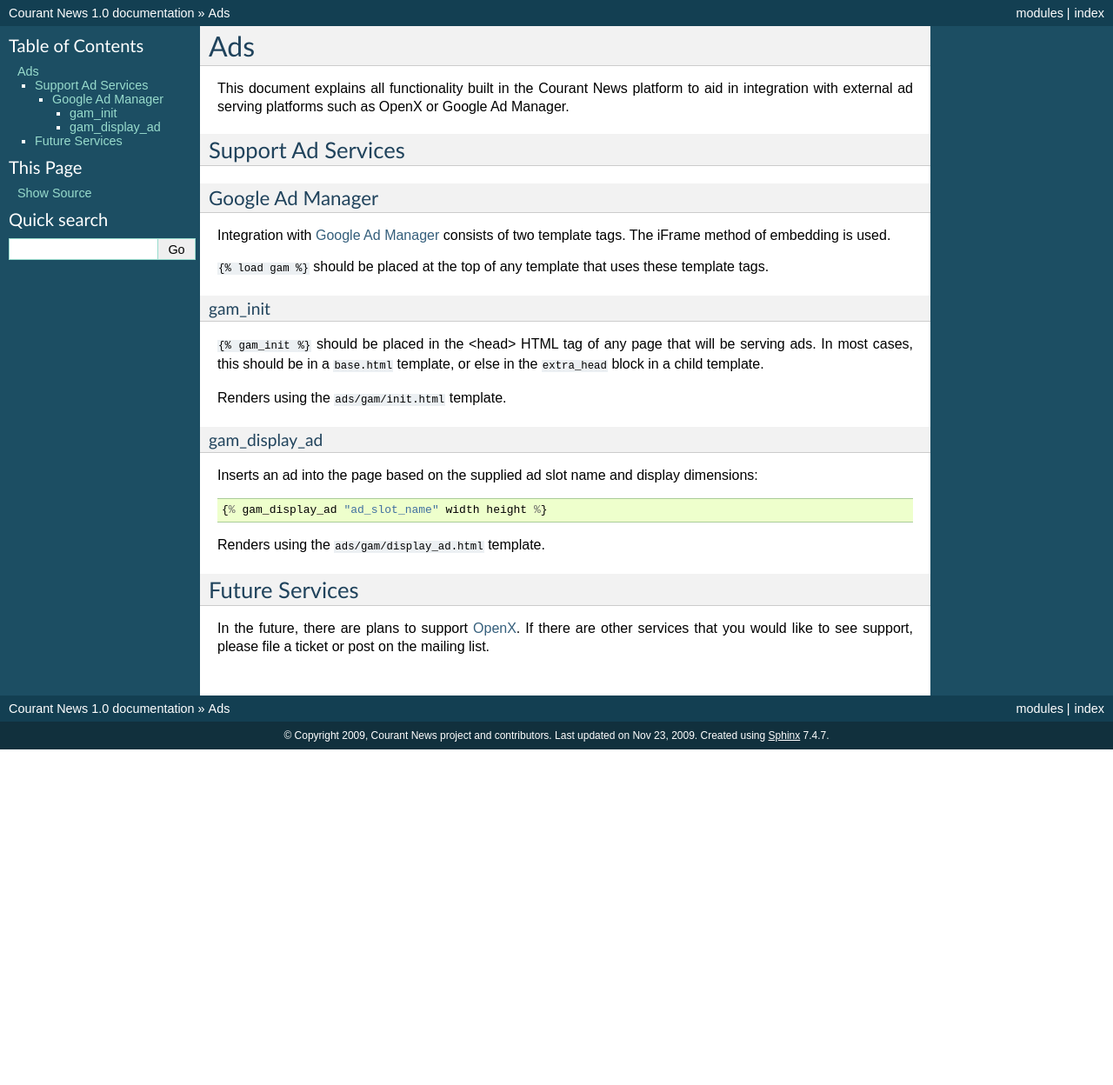
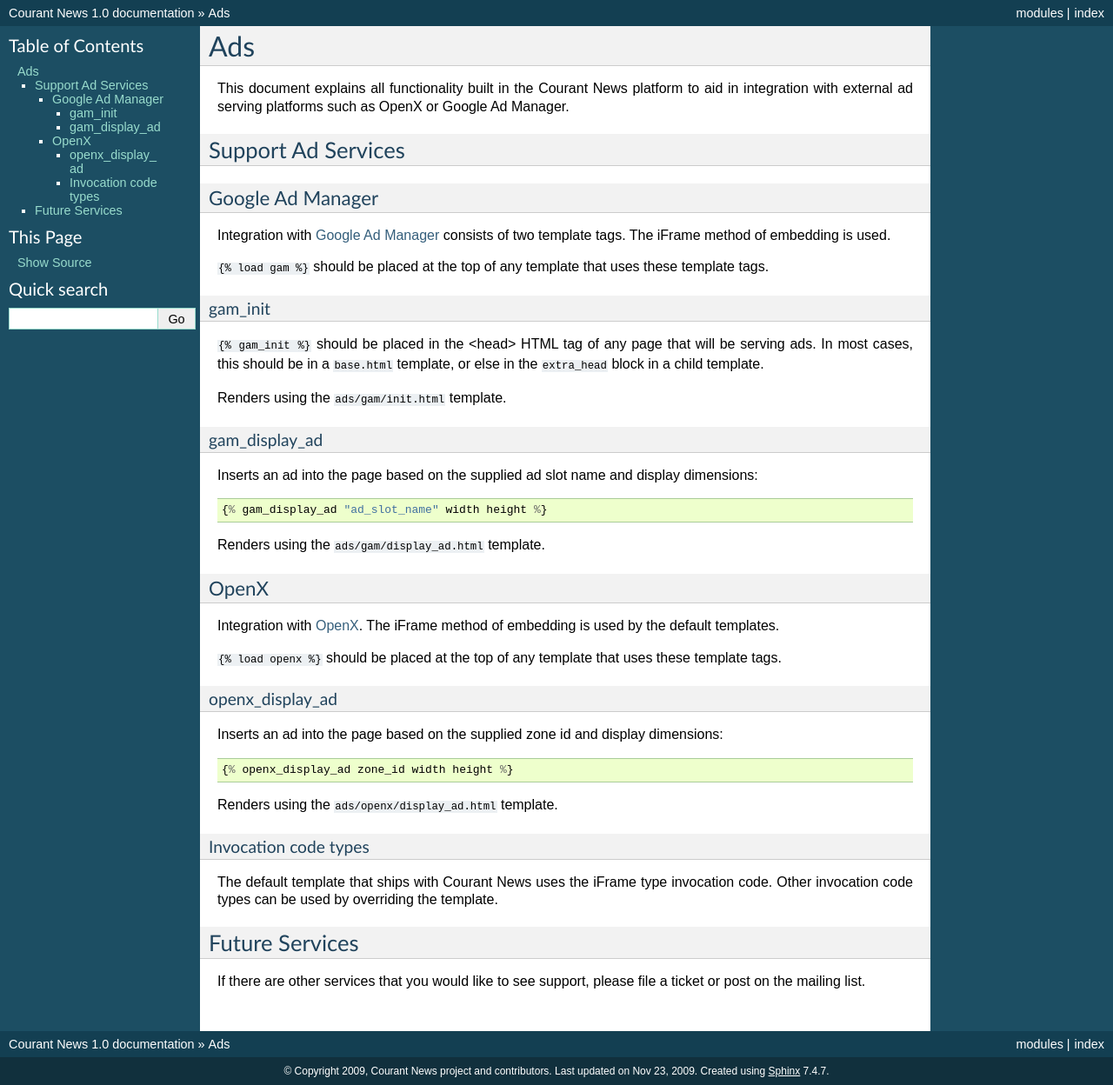
Before and after one commit to maxcutler/Courant-News, a Sphinx documentation site: the page built from docs/ref/core/ads.txt, in a window 1280 px wide. Shown: the whole page at 87% size. Built offline with Sphinx 7.4.7, drawn with Linux system fonts in a browser that asks for light colours; before the commit the page ends 900 px from its top, so only the background shows below that.

Commit message:
Added support for OpenX ads

```diff
--- a/docs/ref/core/ads.txt
+++ b/docs/ref/core/ads.txt
@@ -49,9 +49,39 @@ dimensions::
 
 Renders using the ``ads/gam/display_ad.html`` template.
 
+OpenX
+------------------
+
+.. module:: courant.core.ads.templatetags.openx
+    :synopsis: Template tags for integration with OpenX.
+
+Integration with `OpenX <http://www.openx.org/>`_.
+The iFrame method of embedding is used by the default templates.
+
+``{% load openx %}`` should be placed at the top of any template that uses these
+template tags.
+
+.. templatetag: openx_display_ad
+
+openx_display_ad
+^^^^^^^^^^^^^^
+
+Inserts an ad into the page based on the supplied zone id and display
+dimensions::
+
+    {% openx_display_ad zone_id width height %}
+
+Renders using the ``ads/openx/display_ad.html`` template.
+
+Invocation code types
+^^^^^^^^^^^^^^
+
+The default template that ships with Courant News uses the iFrame type
+invocation code. Other invocation code types can be used by overriding the
+template.
+
 Future Services
 ===============
 
-In the future, there are plans to support `OpenX <http://www.openx.org>`_. If
-there are other services that you would like to see support, please file a
+If there are other services that you would like to see support, please file a
 ticket or post on the mailing list.
```
Also changed, not shown: 2 other files.
